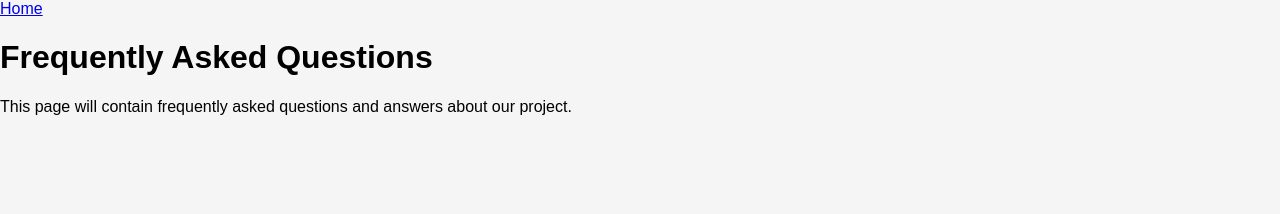
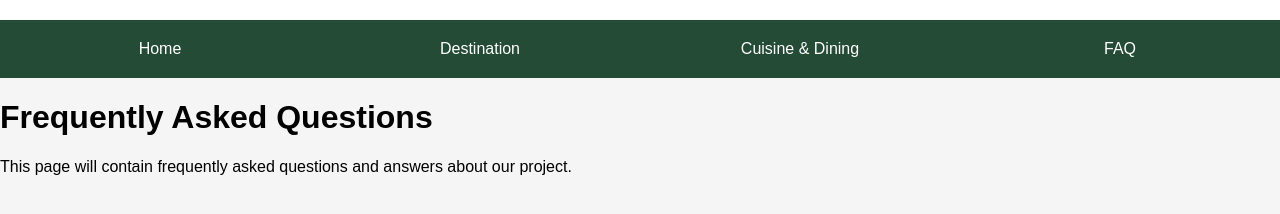
Before and after one commit to ajanda6/team-website, a plain HTML site: page faq.html in a window 1280 px wide. Drawn offline with Linux system fonts and the light colour scheme.

Commit message:
added header to every page

```diff
--- a/faq.html
+++ b/faq.html
@@ -6,9 +6,14 @@
     <link rel="stylesheet" href="css/style.css">
 </head>
 <body>
-    <nav>
-        <a href="index.html">Home</a>
-    </nav>
+    <header>
+        <nav class="navbar">
+            <a href="index.html">Home</a>
+            <a href="itinerary.html">Destination</a>
+            <a href="cusine.html">Cuisine & Dining</a>
+            <a href="faq.html">FAQ</a>
+        </nav>
+    </header>
 
     <h1>Frequently Asked Questions</h1>
 
```
Also changed, not shown: cusine.html (+1 -1 lines), destinations.html (+8 -3 lines).
